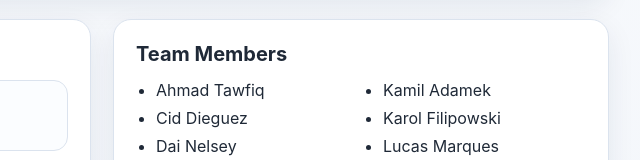
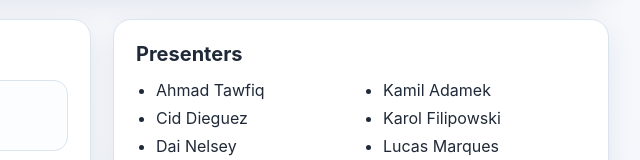
Before and after one commit to HamedFai/seminar-planner, a plain HTML site: page index.html in a window 1280 px wide. Shown: the part 186-346 px from the top of the page, 538-1178 px from the left. Drawn offline with Linux system fonts and the light colour scheme.

Commit message:
Update index.html

```diff
--- a/index.html
+++ b/index.html
@@ -296,7 +296,7 @@
       </section>
 
       <section class="card">
-        <h2>Team Members</h2>
+        <h2>Presenters</h2>
         <ul id="memberList" class="member-list"></ul>
       </section>
     </div>
```
